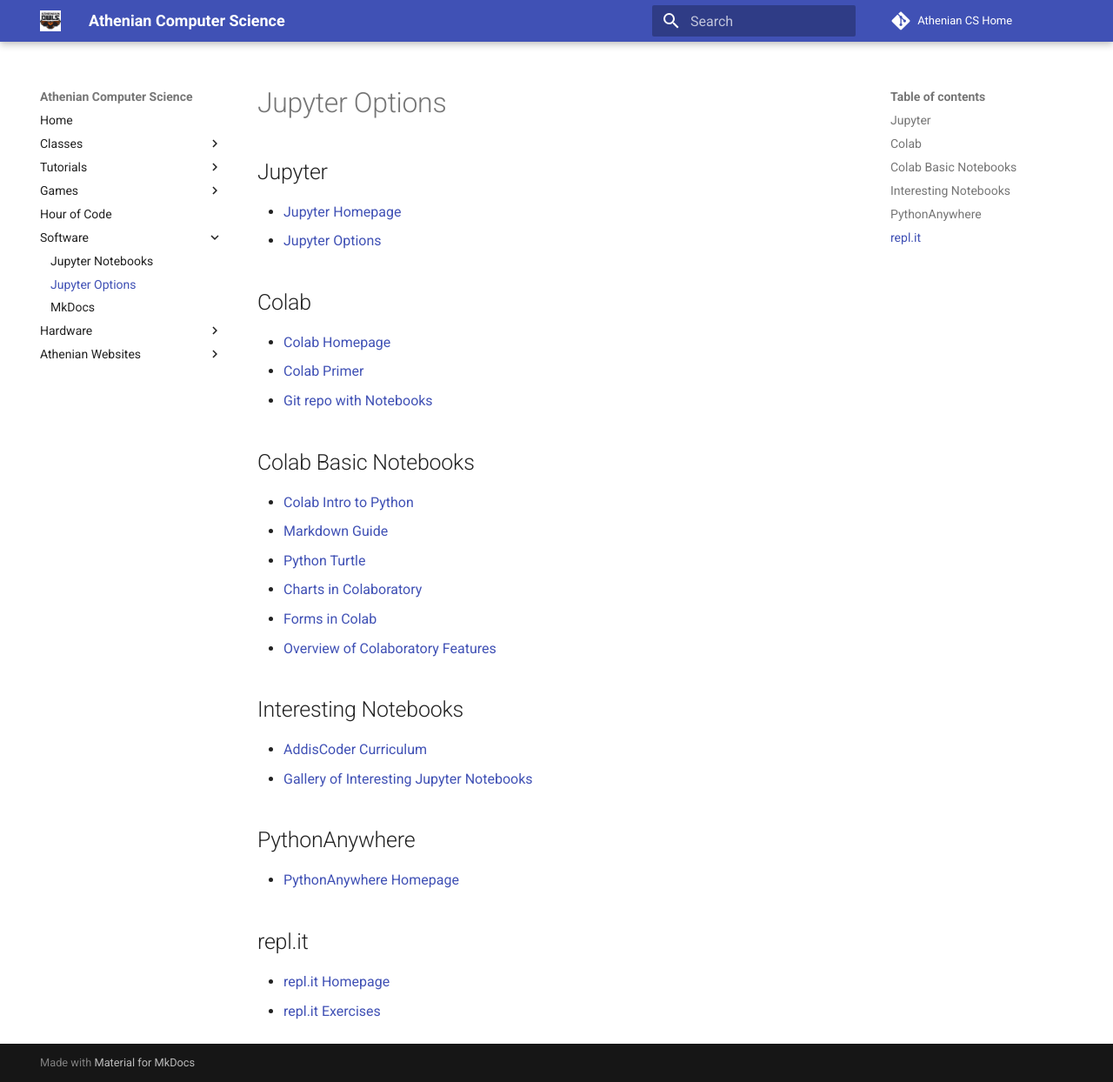
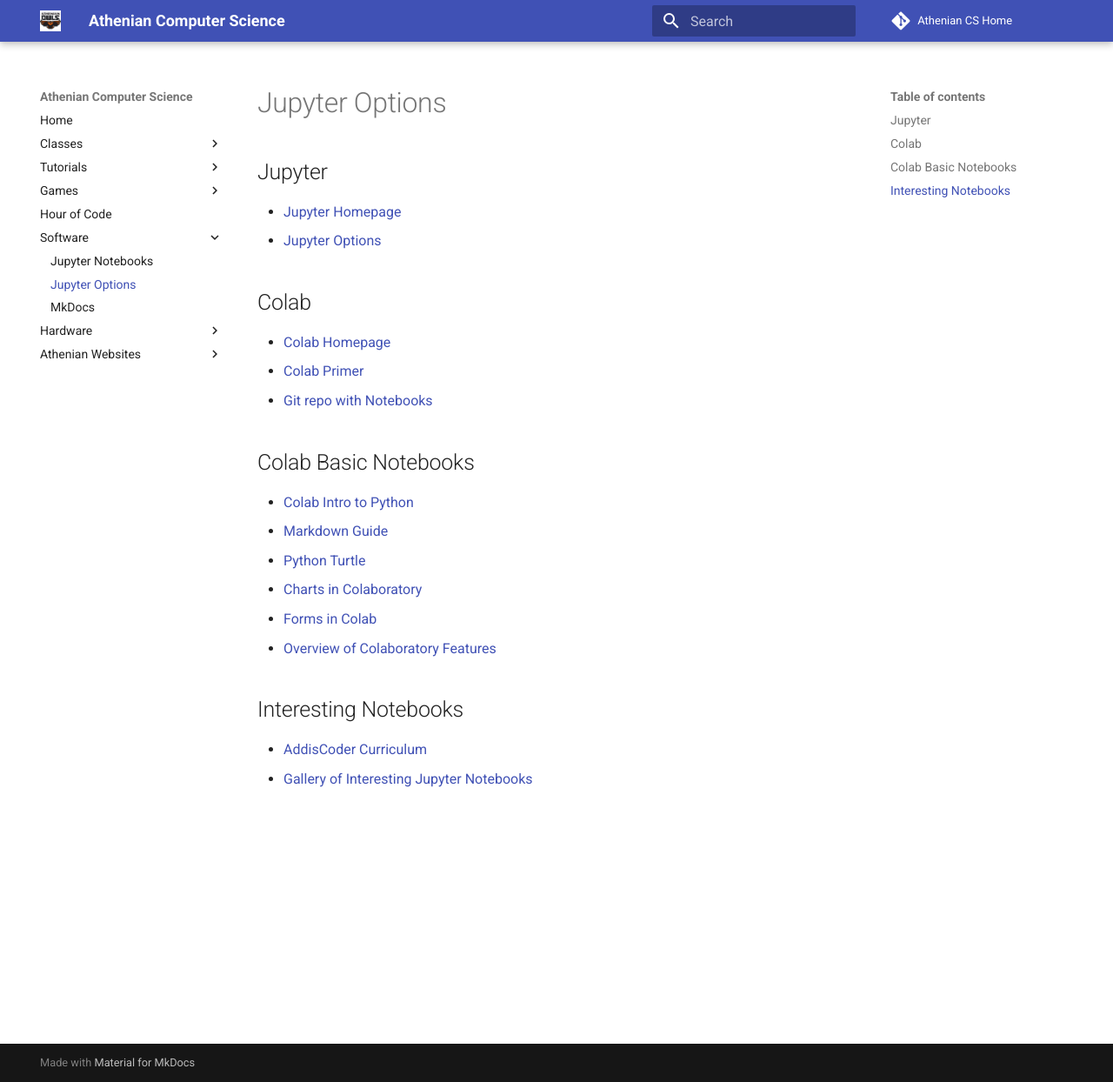
Before and after one commit to athenian-computational-thinking/athenian-cs-mkdocs, an MkDocs documentation site: the page built from docs/jupyter-options.md, in a window 1280 px wide and 1244 px high. Shown: the whole window at 87% size. Built offline with MkDocs 1.6.1 and Material for MkDocs 9.7.7, drawn with Linux system fonts in a browser that asks for light colours; comment, search, counter and statistics services are not loaded.

Commit message:
Update docs

```diff
--- a/docs/jupyter-options.md
+++ b/docs/jupyter-options.md
@@ -20,10 +20,3 @@
 ## Interesting Notebooks
 * [AddisCoder Curriculum](https://www.addiscoder.com/syllabus/2018/)
 * [Gallery of Interesting Jupyter Notebooks](https://github.com/jupyter/jupyter/wiki/A-gallery-of-interesting-Jupyter-Notebooks)
-
-## PythonAnywhere
-* [PythonAnywhere Homepage](https://www.pythonanywhere.com)
-
-## repl.it
-* [repl.it Homepage](https://repl.it)
-* [repl.it Exercises](https://www.athenian-robotics.org/python-basics/)
```
